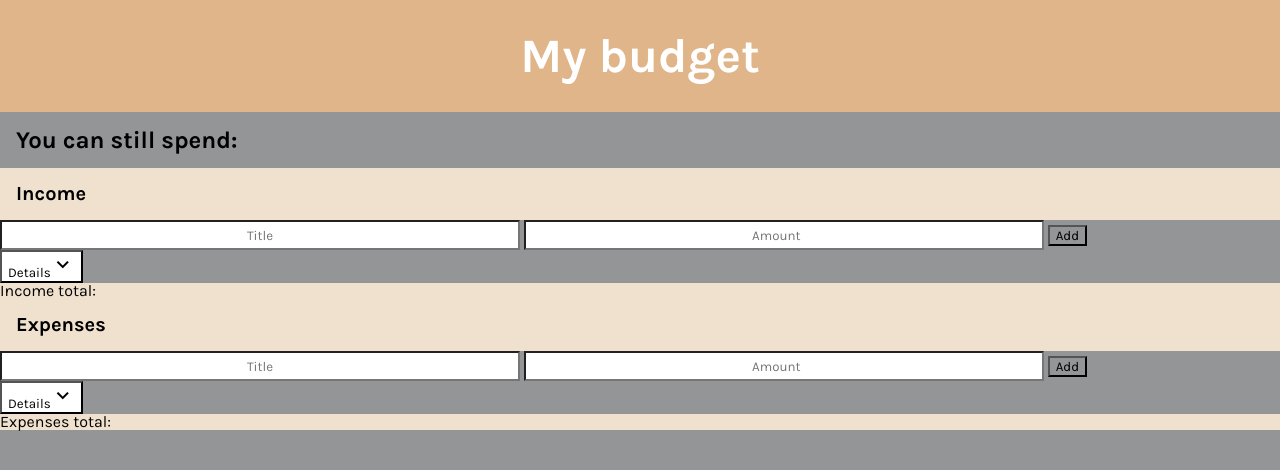
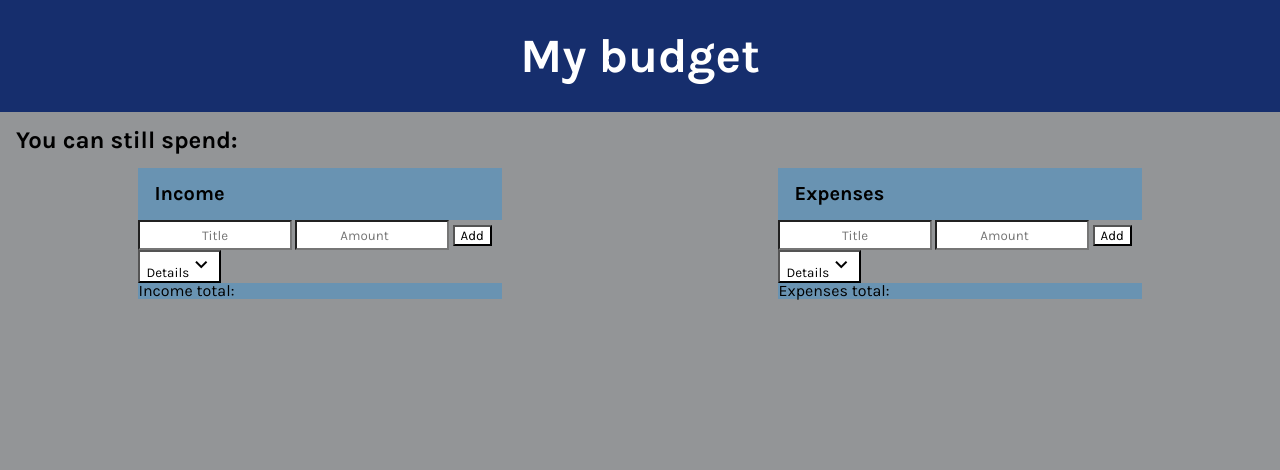
Before and after one commit to alaWilliams/personalBudget, a plain HTML site: page index.html in a window 1280 px wide. Drawn offline with nearby package versions, Linux system fonts and the light colour scheme.

Commit message:
new commit

```diff
--- a/index.html
+++ b/index.html
@@ -15,14 +15,14 @@
 <body>
   <header class="header">My budget</header>
   <section class="remaining-budget">You can still spend: <span class="remaining-budget-span"></span></section>
-
+  <div class="container">
     <section class="income">
       <h2 class="section-heading">Income</h2>
-    <form>
+      <form class="form">
         <fieldset>
-        <input class="income-text field" type="text" placeholder="Title"></input>
-        <input class="income-number field"type="number" placeholder="Amount"></input>
-        <button class="btn-add" type="submit">Add</button>
+          <input class="income-text field" type="text" placeholder="Title" name="title"></input>
+          <input class="income-number field"type="number" placeholder="Amount" name="amount"></input>
+          <button class="btn-add" type="submit" value="add">Add</button>
         </fieldset>
       </form>
       <button type="button" class="details">Details<span class="material-symbols-outlined">
@@ -35,11 +35,11 @@
 
     <section class="expenses">
       <h2 class="section-heading">Expenses</h2>
-    <form>
+      <form class="form">
         <fieldset>
-        <input class="expenses-text field"type="text" placeholder="Title"></input>
-        <input class="expenses-number field"type="number" placeholder="Amount"></input>
-        <button class="btn-add" type="submit">Add</button>
+          <input class="expenses-text field" type="text" placeholder="Title"></input>
+          <input class="expenses-number field" type="number" placeholder="Amount"></input>
+          <button class="btn-add" type="submit" value="add">Add</button>
         </fieldset>
       </form>
       <button type="button" class="details">Details<span class="material-symbols-outlined">
@@ -47,7 +47,7 @@
         </span></button>
       <p>Expenses total:</p>
     </section>
-
+  </div>
   <script src="./script.js"></script>
 </body>
 </html>
--- a/script.js
+++ b/script.js
@@ -1,5 +1,13 @@
-const addButtons = document.querySelectorAll(".btn-add");
-//adding items
-addButtons.forEach((btn) => btn.addEventListener ('click', () => {
+const addBtn = document.querySelector('.btn-add');
 
-}))
+
+const showIncome = (e) => {
+  let nameInput = document.querySelector('.income-text-field');
+  let numberInput = document.querySelector('.income-number-field');
+  let nameVal = nameInput.value;
+  let numberVal = numberInput.value;
+  console.log(nameVal, numberVal);
+  e.preventDefault();
+}
+
+addBtn.addEventListener('click', showIncome);
--- a/style.css
+++ b/style.css
@@ -7,13 +7,13 @@
   font-weight: 700;
   font-size: 3rem;
   color: #fff;
-  background-color: #E0B589;
+  background-color: #162e6d;
   padding: 2rem;
   text-align: center;
 }
 
 .income > *, .expenses > * {
-  background-color: #EFE1CE;
+  background-color: rgb(105, 147, 178);
 }
 .remaining-budget {
   font-weight: 700;
@@ -36,3 +36,12 @@ h2 {
   width: 40%;
   text-align: center;
 }
+
+.btn-add {
+  background-color: #fff;
+}
+
+.container {
+  display: flex;
+  justify-content: space-around;
+}
```
Lines whose indentation alone changed are shown as unchanged.
